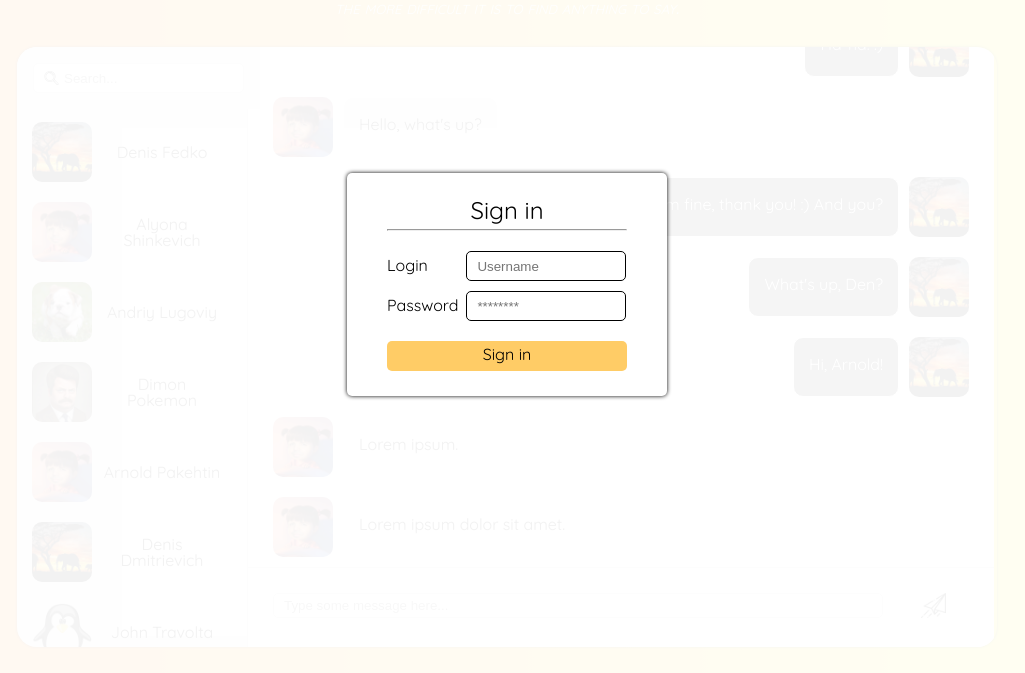
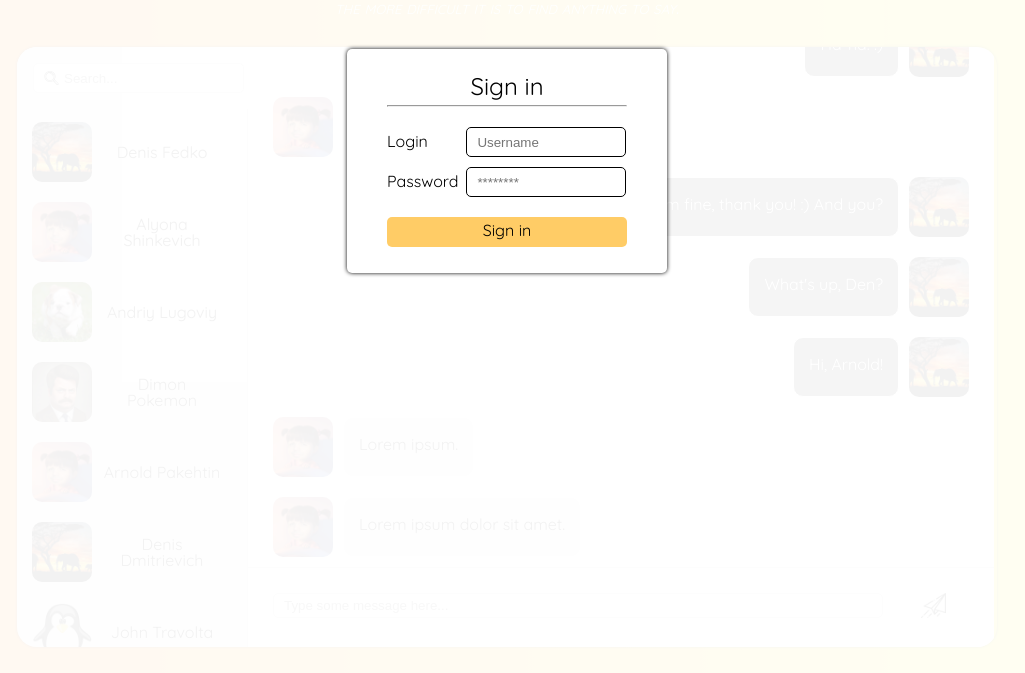
Before and after one commit to DenysFedko/Chat, a plain HTML site: page index.html in a window 1280 px wide. Shown: the part 127-800 px from the top of the page, without its empty margins (133-1158 px from the left). Drawn offline with nearby package versions, Linux system fonts and the light colour scheme.

```diff
--- a/css/main.css
+++ b/css/main.css
@@ -183,6 +183,7 @@
             background-size: 50% 50%; }
   .sidebar .persons {
     height: 100%;
+    width: 230px;
     margin-top: 50px;
     padding: 10px; }
 
@@ -329,8 +330,13 @@
   position: fixed;
   top: 0px; }
   .sign-in .content {
-    margin: 300px auto;
+    position: fixed;
+    left: 50%;
+    top: 50%;
+    margin-left: -160px;
+    margin-top: -224px;
     width: 320px;
+    height: 224px;
     padding: 10px;
     background-color: #fff;
     -webkit-border-radius: 5px;
```
Also changed, not shown: css/main.min.css, index.html (line endings or trailing spaces), js/main.min.js.
